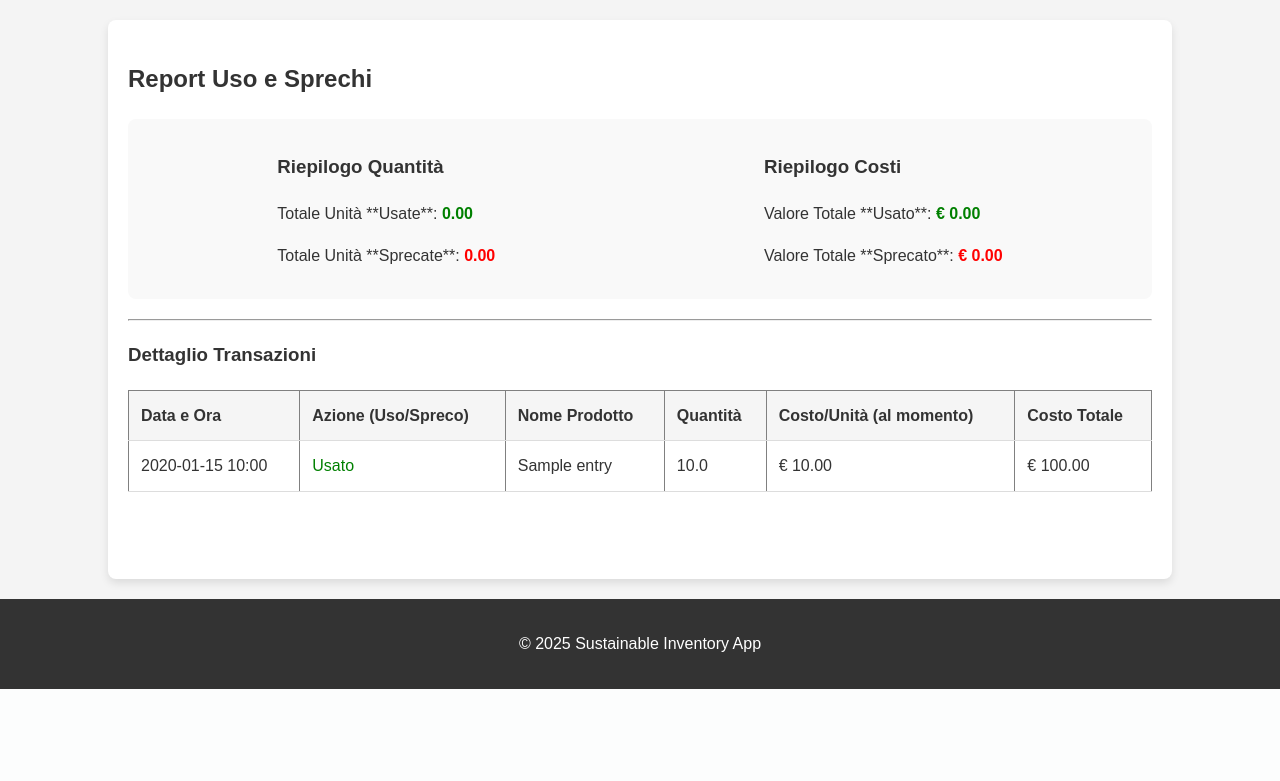
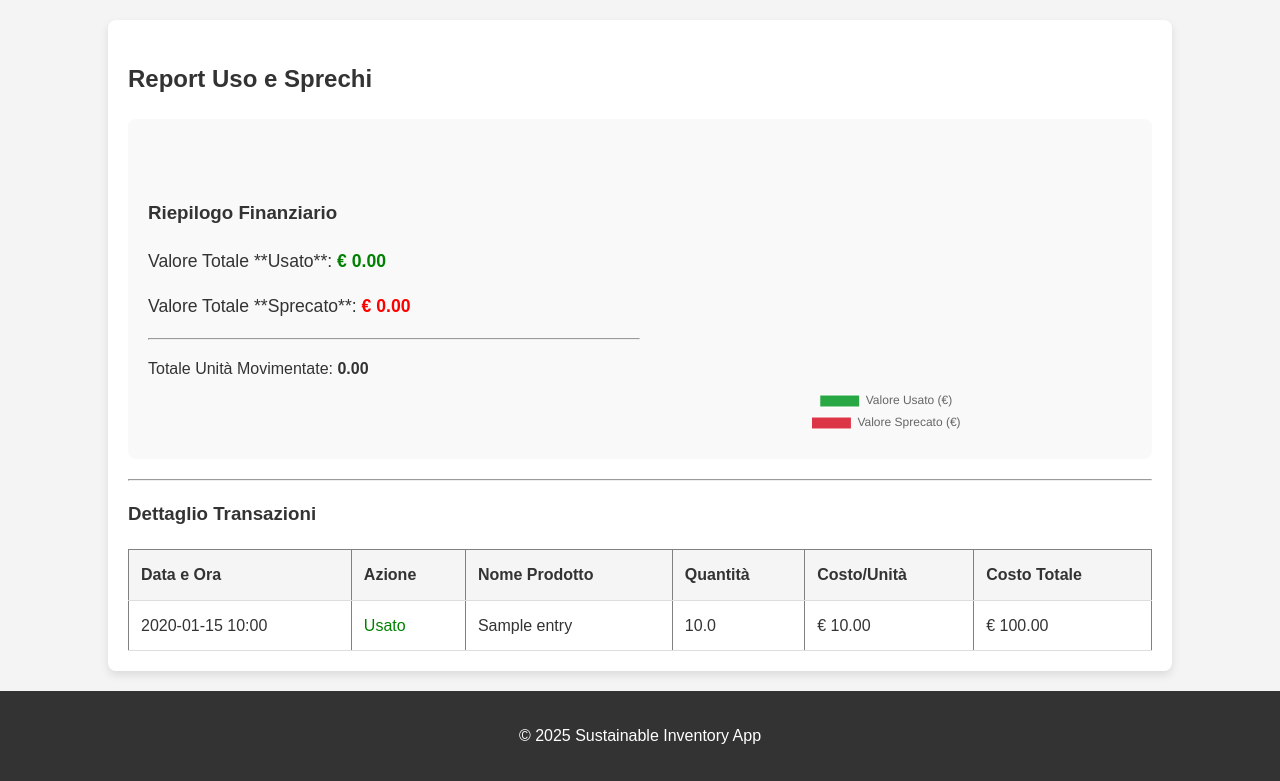
Before and after one commit to NicolaSaracino001/sustainable-inventory-app, a Flask app: page /report in a window 1280 px wide. Shown: the part 111-892 px from the top of the page. Before the commit the page ends 800 px from the top, so only its background shows below. Run offline with Flask 3, Linux system fonts and the light colour scheme; a user stored in the database is signed in; tables that the repository leaves empty hold one stand-in row (values such as "Sample post").

Commit message:
Fase 7: Add Chart.js pie chart to report page.

```diff
--- a/src/templates/report.html
+++ b/src/templates/report.html
@@ -5,33 +5,34 @@
 {% block content %}
     <h2>Report Uso e Sprechi</h2>
 
-    <div style="background-color: #f9f9f9; padding: 15px; border-radius: 8px; margin-bottom: 20px; display: flex; justify-content: space-around;">
+    <div style="background-color: #f9f9f9; padding: 20px; border-radius: 8px; margin-bottom: 20px;">
 
-        <div>
-            <h3>Riepilogo Quantità</h3>
-            <p>
-                Totale Unità **Usate**:
-                <strong style="color: green;">{{ "%.2f"|format(total_used_quantity) }}</strong>
-            </p>
-            <p>
-                Totale Unità **Sprecate**:
-                <strong style="color: red;">{{ "%.2f"|format(total_wasted_quantity) }}</strong>
-            </p>
+        <div style="display: flex; justify-content: space-around; align-items: center; flex-wrap: wrap;">
+
+            <div style="flex: 1; min-width: 250px;">
+                <h3>Riepilogo Finanziario</h3>
+                <p style="font-size: 1.1rem;">
+                    Valore Totale **Usato**:
+                    <strong style="color: green;">€ {{ "%.2f"|format(total_used_cost) }}</strong>
+                </p>
+                <p style="font-size: 1.1rem;">
+                    Valore Totale **Sprecato**:
+                    <strong style="color: red;">€ {{ "%.2f"|format(total_wasted_cost) }}</strong>
+                </p>
+                <hr>
+                <p>
+                    Totale Unità Movimentate:
+                    <strong>{{ "%.2f"|format(total_used_quantity + total_wasted_quantity) }}</strong>
+                </p>
+            </div>
+
+            <div style="flex: 1; min-width: 250px; text-align: center;">
+                <canvas id="costChart" style="max-width: 300px; max-height: 300px; margin: 0 auto;"></canvas>
+            </div>
+
         </div>
+    </div>
 
-        <div>
-            <h3>Riepilogo Costi</h3>
-            <p>
-                Valore Totale **Usato**:
-                <strong style="color: green;">€ {{ "%.2f"|format(total_used_cost) }}</strong>
-            </p>
-            <p>
-                Valore Totale **Sprecato**:
-                <strong style="color: red;">€ {{ "%.2f"|format(total_wasted_cost) }}</strong>
-            </p>
-        </div>
-
-    </div>
     <hr>
 
     <h3>Dettaglio Transazioni</h3>
@@ -40,10 +41,10 @@
         <thead>
             <tr>
                 <th>Data e Ora</th>
-                <th>Azione (Uso/Spreco)</th>
+                <th>Azione</th>
                 <th>Nome Prodotto</th>
                 <th>Quantità</th>
-                <th>Costo/Unità (al momento)</th>
+                <th>Costo/Unità</th>
                 <th>Costo Totale</th>
             </tr>
         </thead>
@@ -68,8 +69,42 @@
             {% endfor %}
         </tbody>
     </table>
+
     {% if not log_entries %}
-        <p>Nessuna transazione di uso o spreco registrata.</p>
+        <p>Nessuna transazione registrata.</p>
     {% endif %}
 
+
+    <script src="https://cdn.jsdelivr.net/npm/chart.js"></script>
+
+    <script>
+        // Recuperiamo il contesto della "tela"
+        const ctx = document.getElementById('costChart').getContext('2d');
+
+        // Creiamo il grafico
+        new Chart(ctx, {
+            type: 'pie', // Tipo di grafico: Torta
+            data: {
+                labels: ['Valore Usato (€)', 'Valore Sprecato (€)'],
+                datasets: [{
+                    // Qui passiamo i dati da Python a JavaScript!
+                    data: [{{ total_used_cost }}, {{ total_wasted_cost }}],
+                    backgroundColor: [
+                        '#28a745', // Verde per Usato
+                        '#dc3545'  // Rosso per Sprecato
+                    ],
+                    borderWidth: 1
+                }]
+            },
+            options: {
+                responsive: true,
+                plugins: {
+                    legend: {
+                        position: 'bottom', // Legenda in basso
+                    }
+                }
+            }
+        });
+    </script>
+
 {% endblock %}
```
